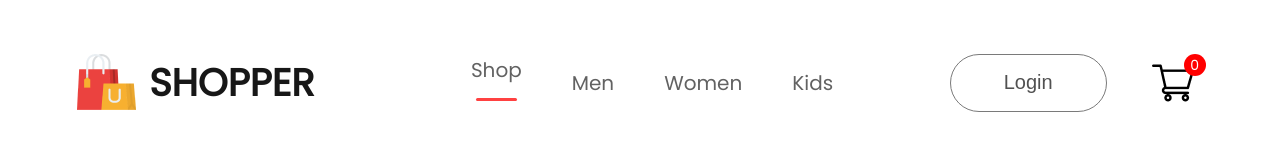
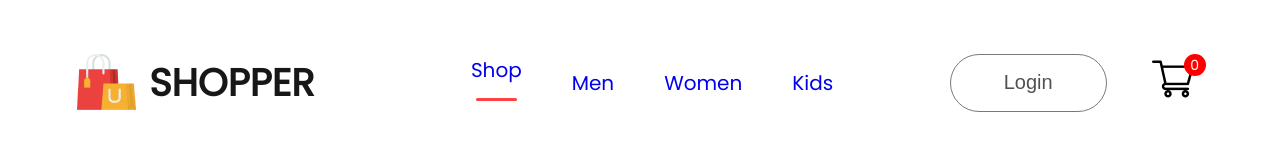
Before and after one commit to SantoshPujari/React-Ecommerce-Website, a React (Create React App) app: page / in a window 1280 px wide. Shown: the top 161 px of the page. Built offline with nearby package versions, Linux system fonts and the light colour scheme.

Commit message:
Updated the Navigation

```diff
--- a/src/App.js
+++ b/src/App.js
@@ -13,10 +13,10 @@ function App() {
       <BrowserRouter>
         <Navbar />
         <Routes>
-          <Route path='/shop' element={<Shop />} />
-          <Route path='/mens' element={<ShopCategory />} />
-          <Route path='/womens' element={<ShopCategory />} />
-          <Route path='/kids' element={<ShopCategory />} />
+          <Route path='/' element={<Shop />} />
+          <Route path='/mens' element={<ShopCategory category='men' />} />
+          <Route path='/womens' element={<ShopCategory category='women' />} />
+          <Route path='/kids' element={<ShopCategory category='kid' />} />
           <Route path='/product' element={<Product />}>
             <Route path=':productId' element={<Product />} />
           </Route>
--- a/src/Components/Navbar/Navbar.jsx
+++ b/src/Components/Navbar/Navbar.jsx
@@ -2,6 +2,7 @@ import React, { useState } from 'react';
 import './Navbar.css';
 import logo from '../Assets/logo.png';
 import cart_icon from '../Assets/cart_icon.png';
+import { Link } from 'react-router-dom';
 
 const Navbar = () => {
   const [menu, setMenu] = useState('shop');
@@ -17,33 +18,49 @@ const Navbar = () => {
             setMenu('shop');
           }}
         >
-          Shop{menu === 'shop' ? <hr /> : <></>}
+          <Link to='/' style={{ textDecoration: 'none' }}>
+            Shop
+          </Link>
+          {menu === 'shop' ? <hr /> : <></>}
         </li>
         <li
           onClick={() => {
             setMenu('mens');
           }}
         >
-          Men{menu === 'mens' ? <hr /> : <></>}
+          <Link to='/mens' style={{ textDecoration: 'none' }}>
+            Men
+          </Link>
+          {menu === 'mens' ? <hr /> : <></>}
         </li>
         <li
           onClick={() => {
             setMenu('womens');
           }}
         >
-          Women{menu === 'womens' ? <hr /> : <></>}
+          <Link to='/womens' style={{ textDecoration: 'none' }}>
+            Women
+          </Link>
+          {menu === 'womens' ? <hr /> : <></>}
         </li>
         <li
           onClick={() => {
             setMenu('kids');
           }}
         >
-          Kids{menu === 'kids' ? <hr /> : <></>}
+          <Link to='/kids' style={{ textDecoration: 'none' }}>
+            Kids
+          </Link>
+          {menu === 'kids' ? <hr /> : <></>}
         </li>
       </ul>
       <div className='nav-login-cart'>
-        <button>Login</button>
-        <img src={cart_icon} alt='' />
+        <Link to='/login'>
+          <button>Login</button>
+        </Link>
+        <Link to='/cart'>
+          <img src={cart_icon} alt='' />
+        </Link>
         <div className='nav-cart-count'>0</div>
       </div>
     </div>
```
